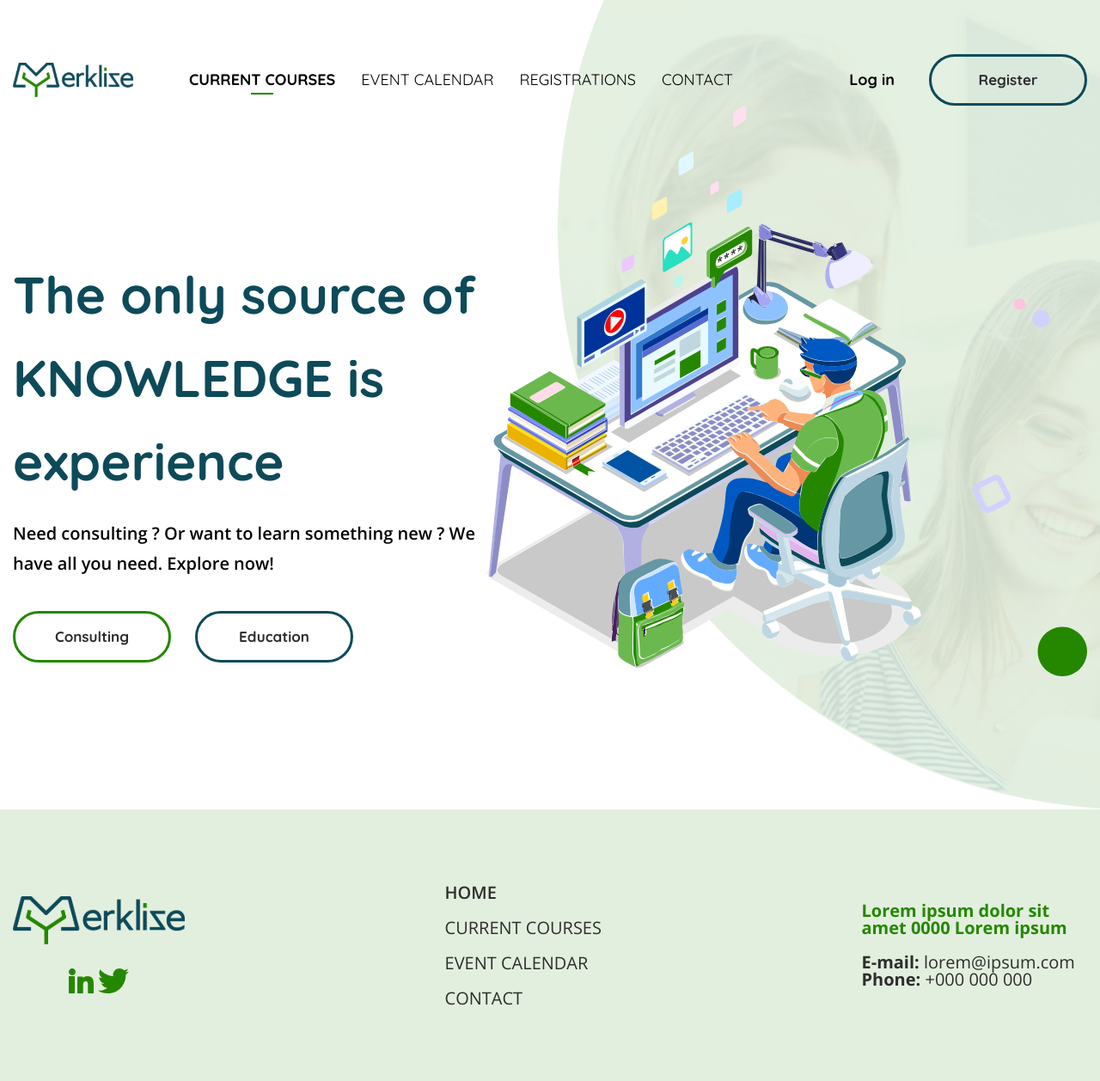
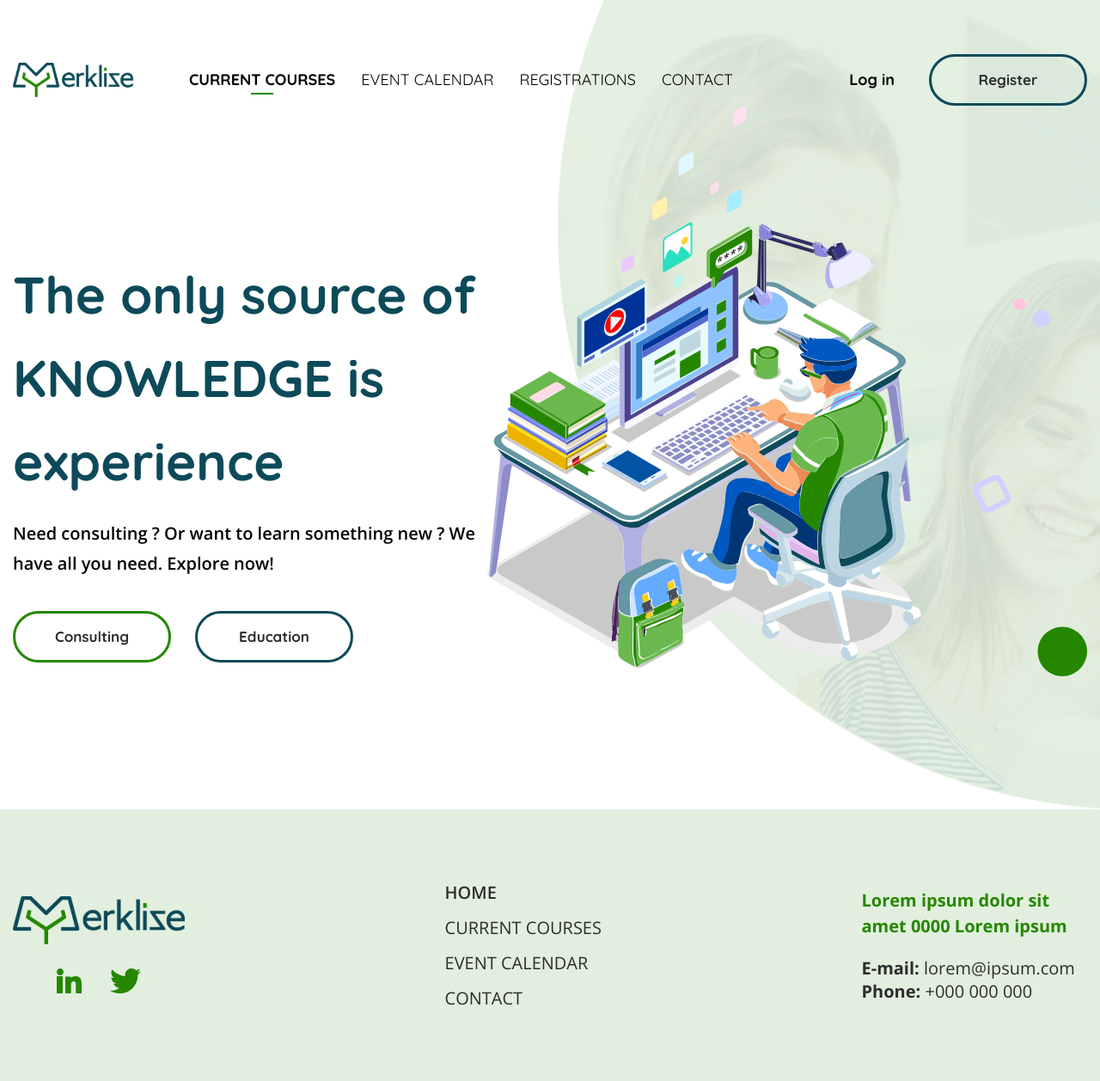
Before and after one commit to kaptn3/merklise, a Jekyll site: the page built from index.md, in a window 1280 px wide. Shown: the whole page at 86% size. Built offline with Jekyll 4.4.1, drawn with Linux system fonts in a browser that asks for light colours.

Commit message:
Footer: edits

```diff
--- a/_includes/footer.html
+++ b/_includes/footer.html
@@ -7,10 +7,10 @@
         </a>
       </div>
       <div>
-        <a href="#">
+        <a href="#" class="footer__social-link">
           <img src="assets/icons/linkedin.svg" alt="Linkedin">
         </a>
-        <a href="#">
+        <a href="#" class="footer__social-link">
           <img src="assets/icons/twitter.svg" alt="Twitter">
         </a>
       </div>
--- a/_sass/components/footer-contact.scss
+++ b/_sass/components/footer-contact.scss
@@ -2,7 +2,7 @@
   width: 21%;
   font-size: 20px;
   font-weight: bold;
-  line-height: 1em;
+  line-height: 27px;
 }
 
 .footer__contact > span {
@@ -12,7 +12,6 @@
 .footer__contact > p {
   color: #258700;
   margin-bottom: 1em;
-  line-height: 1em;
 }
 
 .footer__contact-link {
--- a/_sass/layouts/footer.scss
+++ b/_sass/layouts/footer.scss
@@ -17,3 +17,7 @@
 .footer__logo {
   margin-bottom: 28px;
 }
+
+.footer__social-link:first-child {
+  margin-right: 28px;
+}
```
